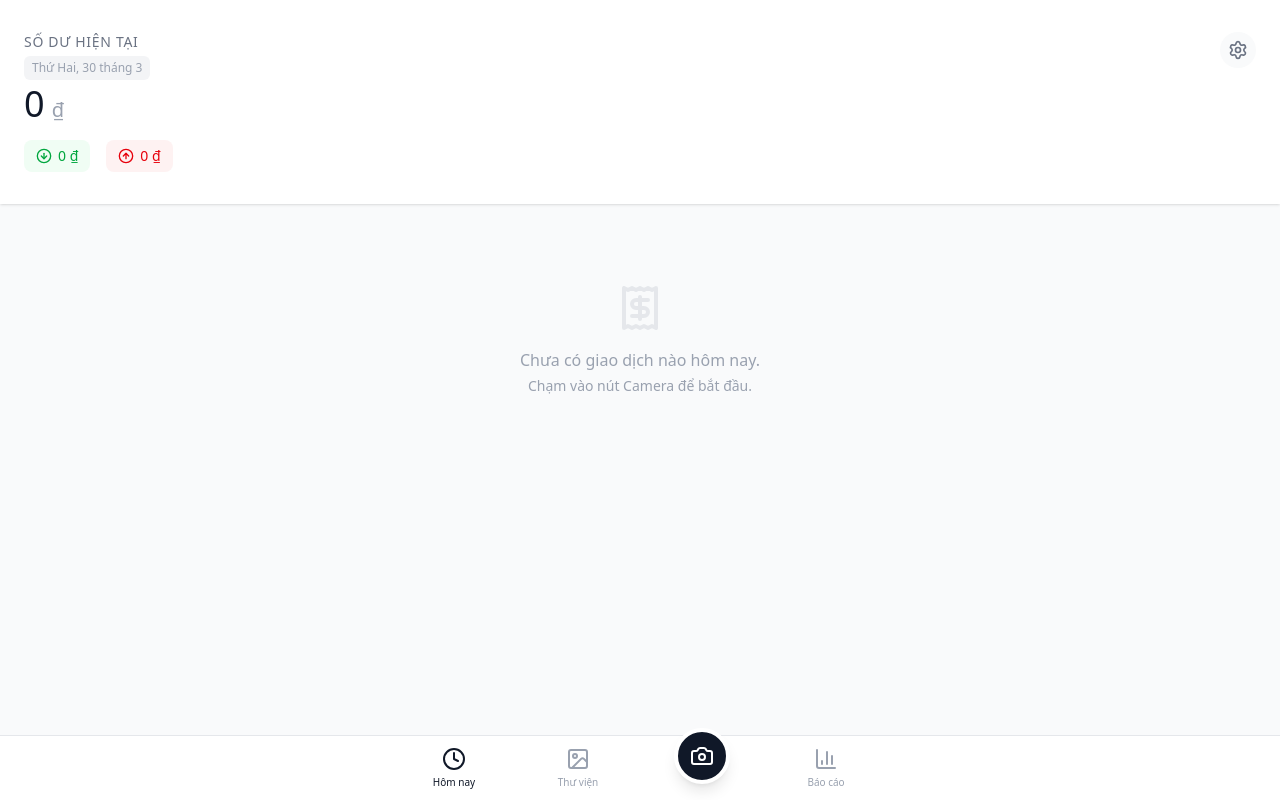
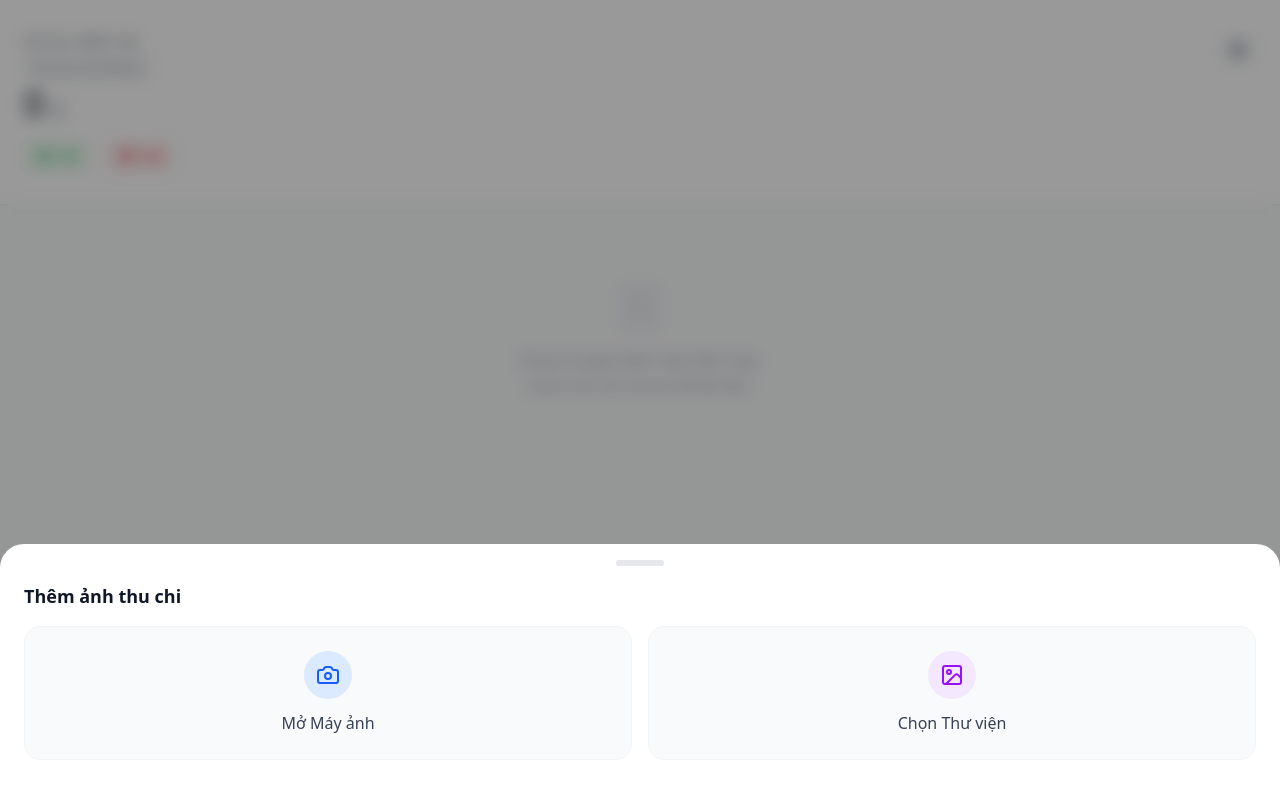
Before and after one commit to haingontayux/Chupghi, a React (Vite) app: page / in a window 1280 px wide. Both pictures are taken after a click on the button 702 px from the left and 756 px from the top of the page. Built offline with nearby package versions, Linux system fonts and the light colour scheme.

Commit message:
feat: Add image source picker
Introduces a state variable and refactor FAB click handler to show an image source picker modal or action sheet. This will allow users to choose between taking a new photo or selecting from their gallery.

```diff
--- a/src/App.tsx
+++ b/src/App.tsx
@@ -37,6 +37,7 @@ export default function App() {
   const [reportPeriod, setReportPeriod] = useState<ReportPeriod>('this_month');
   const [reportType, setReportType] = useState<'expense' | 'income'>('expense');
   const [isModalOpen, setIsModalOpen] = useState(false);
+  const [showImageSourcePicker, setShowImageSourcePicker] = useState(false);
   const [currentImage, setCurrentImage] = useState<File | null>(null);
   const [previewUrl, setPreviewUrl] = useState<string | null>(null);
   const [isSaving, setIsSaving] = useState(false);
@@ -73,6 +74,7 @@ export default function App() {
   };
 
   const fileInputRef = useRef<HTMLInputElement>(null);
+  const galleryInputRef = useRef<HTMLInputElement>(null);
   const touchStartX = useRef<number | null>(null);
   const restoreFileRef = useRef<HTMLInputElement>(null);
 
@@ -145,6 +147,9 @@ export default function App() {
     // Đặt lại input ngay lập tức để có thể chọn lại cùng một file ảnh
     if (fileInputRef.current) {
       fileInputRef.current.value = '';
+    }
+    if (galleryInputRef.current) {
+      galleryInputRef.current.value = '';
     }
 
     // Try to extract GPS location
@@ -1125,10 +1130,11 @@ export default function App() {
           <div className="flex-1 flex justify-center relative">
             <div className="absolute -top-10">
               <button
-                onClick={() => fileInputRef.current?.click()}
+                onClick={() => setShowImageSourcePicker(true)}
                 className="w-14 h-14 bg-gray-900 text-white rounded-full flex items-center justify-center shadow-lg hover:bg-gray-800 active:scale-95 transition-all border-4 border-white"
+                title="Chụp ảnh mới"
               >
-                <Camera className="w-6 h-6" />
+                <Camera className="w-6 h-6 flex-shrink-0" />
               </button>
               <input
                 type="file"
@@ -1136,6 +1142,13 @@ export default function App() {
                 capture="environment"
                 className="hidden"
                 ref={fileInputRef}
+                onChange={handleFileChange}
+              />
+              <input
+                type="file"
+                accept="image/*"
+                className="hidden"
+                ref={galleryInputRef}
                 onChange={handleFileChange}
               />
             </div>
@@ -1287,6 +1300,59 @@ export default function App() {
         )}
       </AnimatePresence>
 
+      <AnimatePresence>
+        {showImageSourcePicker && (
+          <>
+            <motion.div
+              initial={{ opacity: 0 }}
+              animate={{ opacity: 1 }}
+              exit={{ opacity: 0 }}
+              className="fixed inset-0 z-[70] bg-black/40 backdrop-blur-sm"
+              onClick={() => setShowImageSourcePicker(false)}
+            />
+            <motion.div
+              initial={{ y: "100%" }}
+              animate={{ y: 0 }}
+              exit={{ y: "100%" }}
+              transition={{ type: "spring", damping: 25, stiffness: 300 }}
+              className="fixed bottom-0 left-0 right-0 z-[80] bg-white rounded-t-3xl shadow-xl overflow-hidden"
+              style={{ paddingBottom: 'calc(env(safe-area-inset-bottom) + 16px)' }}
+            >
+              <div className="w-12 h-1.5 bg-gray-200 rounded-full mx-auto my-4" />
+              <div className="px-6 pb-6">
+                <h3 className="text-lg font-semibold text-gray-900 mb-4">Thêm ảnh thu chi</h3>
+                <div className="grid grid-cols-2 gap-4">
+                  <button
+                    onClick={() => {
+                      setShowImageSourcePicker(false);
+                      fileInputRef.current?.click();
+                    }}
+                    className="flex flex-col items-center justify-center gap-3 p-6 bg-gray-50 rounded-2xl border border-gray-100 active:bg-gray-100 transition-colors"
+                  >
+                    <div className="w-12 h-12 bg-blue-100 text-blue-600 rounded-full flex items-center justify-center">
+                      <Camera className="w-6 h-6" />
+                    </div>
+                    <span className="font-medium text-gray-700">Mở Máy ảnh</span>
+                  </button>
+                  <button
+                    onClick={() => {
+                      setShowImageSourcePicker(false);
+                      galleryInputRef.current?.click();
+                    }}
+                    className="flex flex-col items-center justify-center gap-3 p-6 bg-gray-50 rounded-2xl border border-gray-100 active:bg-gray-100 transition-colors"
+                  >
+                    <div className="w-12 h-12 bg-purple-100 text-purple-600 rounded-full flex items-center justify-center">
+                      <ImageIcon className="w-6 h-6" />
+                    </div>
+                    <span className="font-medium text-gray-700">Chọn Thư viện</span>
+                  </button>
+                </div>
+              </div>
+            </motion.div>
+          </>
+        )}
+      </AnimatePresence>
+
       {/* Add Transaction Modal */}
       <AnimatePresence>
         {isModalOpen && (
@@ -1371,13 +1437,16 @@ export default function App() {
                   </div>
 
                   {/* Change Image Button */}
-                  <button
-                    onClick={() => fileInputRef.current?.click()}
-                    className="absolute bottom-3 right-3 bg-black/50 backdrop-blur-md text-white px-3 py-1.5 rounded-lg text-sm font-medium flex items-center gap-1.5 hover:bg-black/70 transition-colors"
-                  >
-                    <Camera className="w-4 h-4" />
-                    Đổi ảnh
-                  </button>
+                  <div className="absolute bottom-3 right-3 flex gap-2">
+                    <button
+                      onClick={() => setShowImageSourcePicker(true)}
+                      className="bg-black/50 backdrop-blur-md text-white px-3 py-1.5 rounded-lg text-sm font-medium flex items-center gap-1.5 hover:bg-black/70 transition-colors"
+                      title="Đổi ảnh"
+                    >
+                      <Camera className="w-4 h-4" />
+                      Đổi ảnh
+                    </button>
+                  </div>
                 </div>
 
                 {/* Category Selection */}
```
